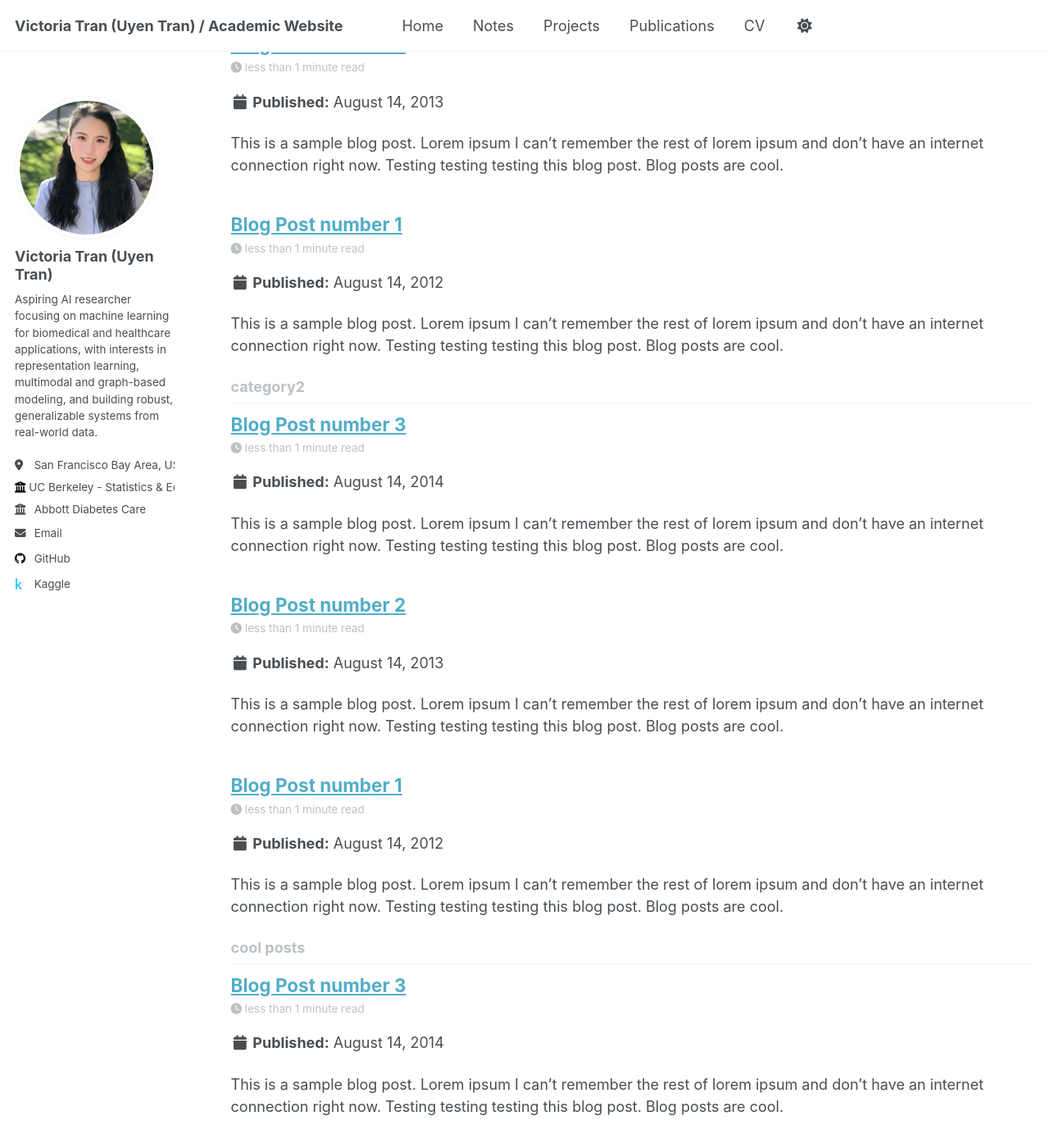
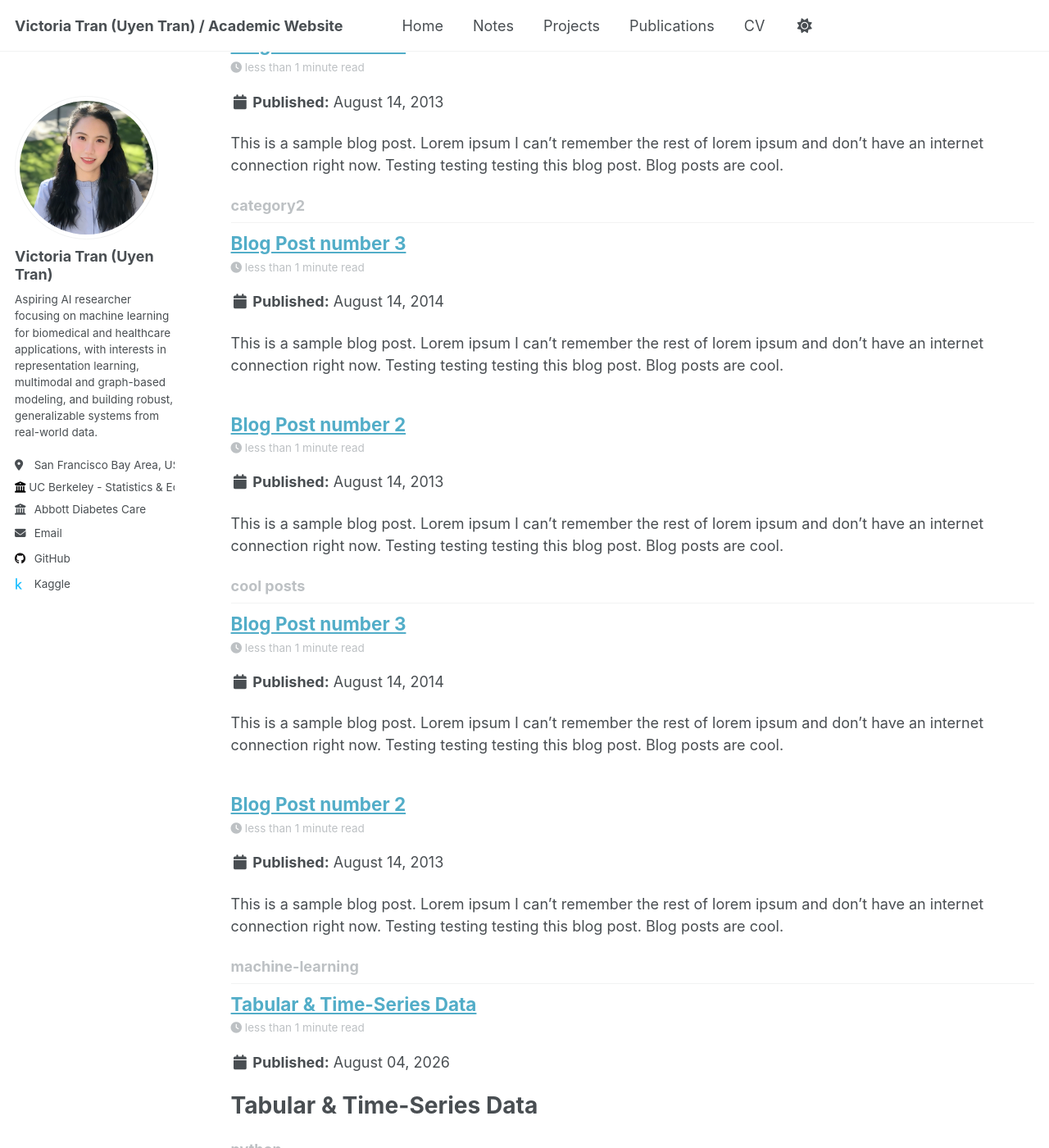
Before and after one commit to uyentran9/uyentran-ai-blog, a Jekyll site: the page built from _pages/tag-archive.html, in a window 1280 px wide and 1400 px high, scrolled down 376 px. Shown: the whole window at 82% size. Built offline with Jekyll 4.4.1, drawn with Linux system fonts in a browser that asks for light colours; a script that is not in the unit is left out; some of the changed lines change nothing that is shown; some of the changed text lies outside the part shown.

Commit message:
Fix permalink and add published status
Updated permalink and added published status to the blog post.

```diff
--- a/_posts/2012-08-14-blog-post-1.md
+++ b/_posts/2012-08-14-blog-post-1.md
@@ -1,11 +1,12 @@
 ---
 title: 'Blog Post number 1'
 date: 2012-08-14
-permalink: /_drafts/2012/08/blog-post-1/
+permalink: /_posts/2012/08/blog-post-1/
 tags:
   - cool posts
   - category1
   - category2
+published: false
 ---
 
 This is a sample blog post. Lorem ipsum I can't remember the rest of lorem ipsum and don't have an internet connection right now. Testing testing testing this blog post. Blog posts are cool.
```
